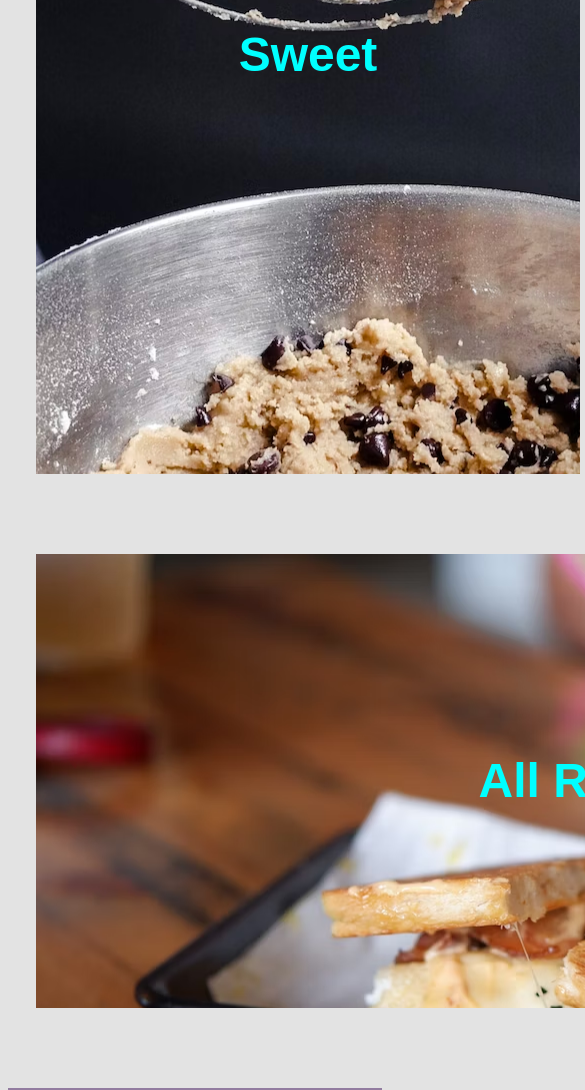
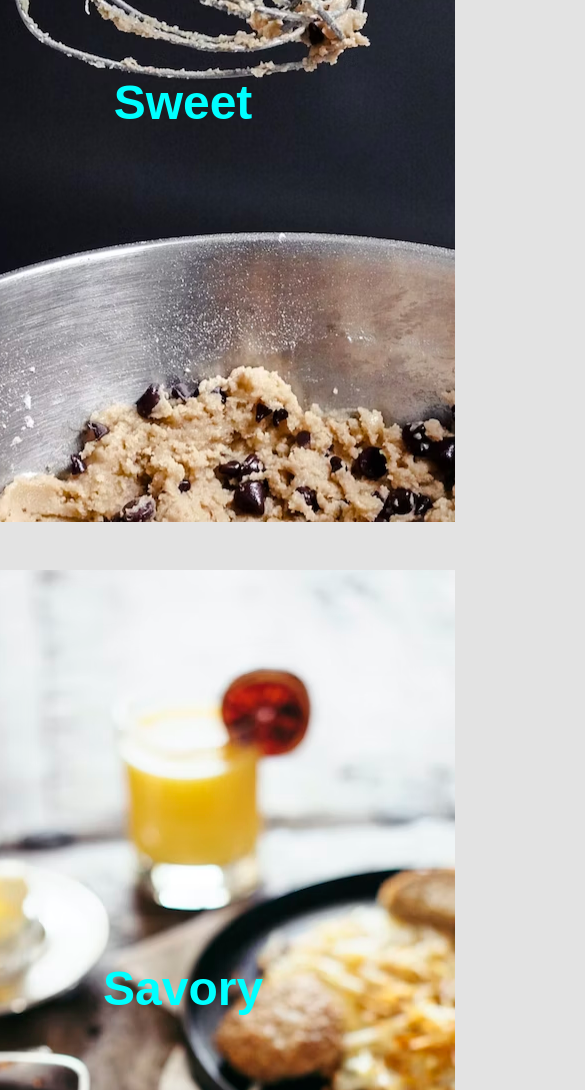
Before and after one commit to JThorneX/gatsby-blog, a Gatsby site: page / in a window 390 px wide. Shown: the part 910-2000 px from the top of the page, 585 px wide, since content can reach past the window. Built offline with nearby package versions, Linux system fonts and the light colour scheme; Gatsby itself is replaced by a stand-in of ours; a web font is replaced by a local one.

Commit message:
home page mobile queries

```diff
--- a/src/styles/header.module.css
+++ b/src/styles/header.module.css
@@ -80,3 +80,8 @@
   font-size: 24px;
   text-align: left;
 }
+
+@media only screen and (max-width: 600px) {
+  .headerContainer {
+  }
+}
--- a/src/styles/home.css
+++ b/src/styles/home.css
@@ -78,3 +78,57 @@
   background-image: url("../images/allRecipes.png");
   object-fit: cover;
 }
+
+@media only screen and (max-width: 800px) {
+  .homeContainer {
+    max-width: 750px;
+    flex-direction: column;
+  }
+
+  .homeContainer p {
+    text-align: center;
+    width: 750px;
+  }
+
+  .tagSelect {
+    display: flex;
+    flex-direction: column;
+  }
+
+  .tagBox {
+    margin-top: 3rem;
+  }
+
+  .tagLongBox {
+    margin-top: 3rem;
+    padding-top: 20rem;
+    padding-bottom: 20rem;
+  }
+}
+
+@media only screen and (max-width: 600px) {
+  .homeContainer {
+    max-width: 350px;
+    flex-direction: column;
+  }
+
+  .homeContainer p {
+    text-align: center;
+    max-width: 350px;
+  }
+
+  .tagSelect {
+    display: flex;
+    flex-direction: column;
+  }
+
+  .tagBox {
+    margin-top: 3rem;
+  }
+
+  .tagLongBox {
+    margin-top: 3rem;
+    padding-top: 20rem;
+    padding-bottom: 20rem;
+  }
+}
```
